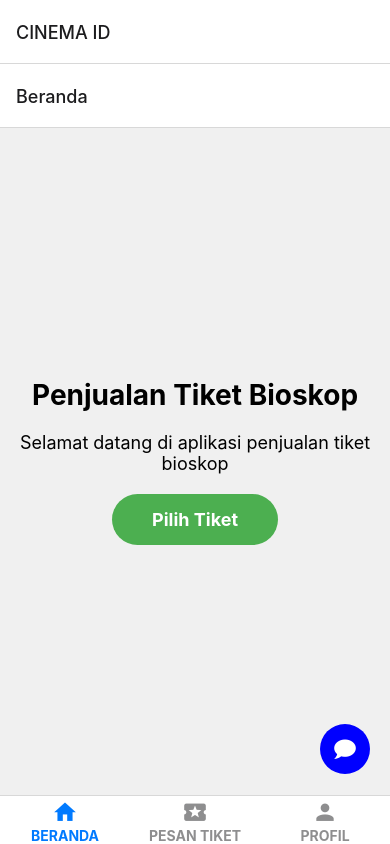
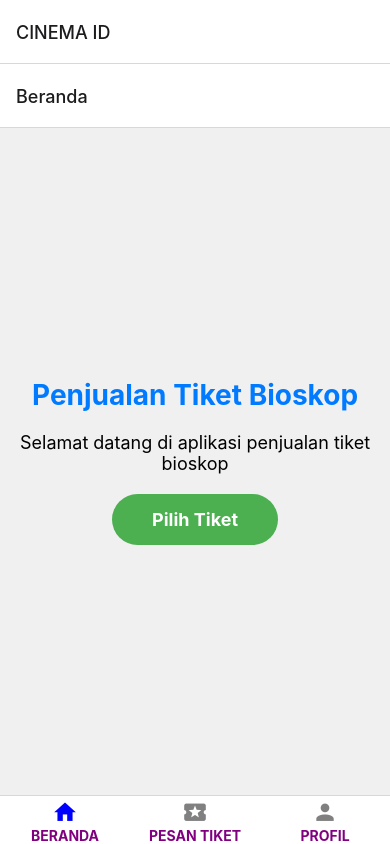
Before and after one commit to wildanmaulidy/cinema.id, a React Native app: screen /Beranda in a window 390 px wide. Built offline with nearby package versions, Linux system fonts and the light colour scheme.

Commit message:
perbarui

```diff
--- a/scr/App.jsx
+++ b/scr/App.jsx
@@ -1,5 +1,5 @@
 import React from 'react';
-import { StyleSheet, TouchableOpacity } from 'react-native';
+import { StyleSheet } from 'react-native';
 import { NavigationContainer } from '@react-navigation/native';
 import { createNativeStackNavigator } from '@react-navigation/native-stack';
 import { createBottomTabNavigator } from '@react-navigation/bottom-tabs';
@@ -18,6 +18,8 @@ function MyTabs() {
       tabBarOptions={{
         style: styles.tabBar,
         labelStyle: styles.tabLabel,
+        activeTintColor: 'blue', // Warna teks saat aktif
+        inactiveTintColor: 'gray', // Warna teks saat tidak aktif
       }}
     >
       <Tab.Screen name="Beranda" component={Beranda}
@@ -54,10 +56,6 @@ const App = () => {
       <Stack.Navigator>
         <Stack.Screen name="CINEMA ID" component={MyTabs} />
       </Stack.Navigator>
-      {/* Chat Button */}
-      <TouchableOpacity style={styles.chatButton}>
-        <MaterialCommunityIcons name="chat" color="white" size={26} />
-      </TouchableOpacity>
     </NavigationContainer>
   );
 }
@@ -75,18 +73,7 @@ const styles = StyleSheet.create({
     fontSize: 14,
     fontWeight: 'bold',
     textTransform: 'uppercase',
-  },
-  chatButton: {
-    position: 'absolute',
-    bottom: 70, // Penyesuaian posisi tombol chat
-    right: 20,
-    backgroundColor: 'blue',
-    width: 50,
-    height: 50,
-    borderRadius: 25,
-    justifyContent: 'center',
-    alignItems: 'center',
-    elevation: 5,
+    color: 'purple', // Warna teks label tab
   },
 });
 
--- a/scr/screens/beranda.jsx
+++ b/scr/screens/beranda.jsx
@@ -27,6 +27,7 @@ const styles = StyleSheet.create({
         fontSize: 28,
         fontWeight: 'bold',
         marginBottom: 20,
+        color: '#007BFF', // Warna biru
     },
     text: {
         fontSize: 18,
```
Also changed, not shown: scr/screens/chat.jsx (deleted, +0 -20 lines).
